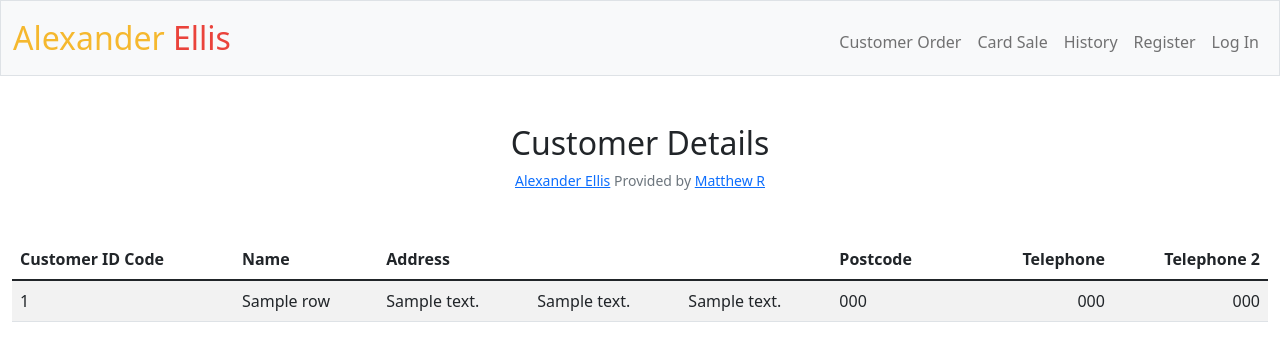
After one commit to matthewellwood/project2, a Flask app: template templates/order_detail.html in a window 1280 px wide. The commit adds this page. Shown: the top 361 px of the page. Run offline with Flask 3, Linux system fonts and the light colour scheme; the template is opened without the code that fills it: most values are stand-ins (such as "Sample title", 1, 10 or a date in 2020); some libraries are stand-ins or nearby versions.

Commit message:
customers db start

```diff
--- a/app.py
+++ b/app.py
@@ -6,13 +6,13 @@
 from tempfile import mkdtemp
 from werkzeug.security import check_password_hash, generate_password_hash
 
-from helpers import apology, login_required, lookup, usd
+from extras import apology, login_required, GBP
 
 # Configure application
-app = Flask(__name__)
+app = Flask(__name__, static_folder='static')
 
 # Custom filter
-app.jinja_env.filters["usd"] = usd
+app.jinja_env.filters["GBP"] = GBP
 
 # Configure session to use filesystem (instead of signed cookies)
 app.config["SESSION_PERMANENT"] = False
@@ -20,7 +20,7 @@
 Session(app)
 
 # Configure CS50 Library to use SQLite database
-db = SQL("sqlite:///finance.db")
+db = SQL("sqlite:///aepricelist.db")
 
 
 @app.after_request
@@ -31,18 +31,35 @@
     response.headers["Pragma"] = "no-cache"
     return response
 
-@app.route("/customer_order", methods=["GET"])
+@app.route("/customer_order", methods=["GET", "POST"])
 def customer_order():
     """Show Order Form"""
-    if request.method == "GET":
-        return render_template("customer_order")
+    if request.method == "POST":
+        name = request.form.get("Name")
+        address_1 = request.form.get("Address_1")
+        address_2 = request.form.get("Address_2")
+        address_3 = request.form.get("Address_3")
+        postcode = request.form.get("Postcode")
+        telephone_1 = request.form.get("Telephone_1")
+        telephone_2 = request.form.get("Telephone_2")
+        db.execute("INSERT INTO customers(name, address_1, address_2, address_3, postcode, telephone_1, telephone_2) VALUES (?,?,?,?,?,?,?);", name, address_1, address_2, address_3, postcode, telephone_1, telephone_2, )
+        detail = db.execute("select * from customers;")
+        return render_template("order_detail.html",detail = detail)
+    else:
+        return render_template("customer_order.html")
+
 
 
 @app.route("/", methods=["GET"])
-@login_required
+#@login_required
 def index():
     """Show portfolio of stocks"""
     if request.method == "GET":
+         #path is filename string
+        image_file = ('static', "logo.jpg")
+
+        return render_template('index.html', image_file= image_file)
+        return render_template("index.html")
         # Get list of symbols that we have shares of
         db.execute("delete from current_price;")
         symbol = db.execute("SELECT symbol FROM stock GROUP BY symbol;")
--- /dev/null
+++ b/static/styles.css
@@ -0,0 +1,23 @@
+/* Size for brand */
+nav .navbar-brand
+{
+    font-size: xx-large;
+}
+
+/* Colors for brand */
+nav .navbar-brand .blue
+{
+    color: #537fbe;
+}
+nav .navbar-brand .red
+{
+    color: #ea433b;
+}
+nav .navbar-brand .yellow
+{
+    color: #f5b82e;
+}
+nav .navbar-brand .green
+{
+    color: #2e944b;
+}
--- a/templates/layout.html
+++ b/templates/layout.html
@@ -28,20 +28,15 @@
                 <div class="collapse navbar-collapse" id="navbar">
                     {% if session["user_id"] %}
                     <ul class="navbar-nav me-auto mt-2">
-                        <li class="nav-item"><a class="nav-link" href="/customer_order">Customer Order</a></li>
-                        <li class="nav-item"><a class="nav-link" href="/card">Card Sale</a></li>
-                        <li class="nav-item"><a class="nav-link" href="/holidays">Holidays</a></li>
-                        <li class="nav-item"><a class="nav-link" href="/history">History</a></li>
-                    </ul>
-                    <ul class="navbar-nav ms-auto mt-2">
-                        <li class="nav-item"><a class="nav-link" href="/add_cash">Take a Deposit</a></li>
-                    </ul>
-                    <ul class="navbar-nav ms-auto mt-2">
+                        <li class="nav-item"><a class="nav-link" href="/Cash_summary">Cash summary</a></li>
                         <li class="nav-item"><a class="nav-link" href="/change_password">Change Password</a></li>
                         <li class="nav-item"><a class="nav-link" href="/logout">Log Out</a></li>
                     </ul>
                     {% else %}
                     <ul class="navbar-nav ms-auto mt-2">
+                        <li class="nav-item"><a class="nav-link" href="/customer_order">Customer Order</a></li>
+                        <li class="nav-item"><a class="nav-link" href="/card">Card Sale</a></li>
+                        <li class="nav-item"><a class="nav-link" href="/history">History</a></li>
                         <li class="nav-item"><a class="nav-link" href="/register">Register</a></li>
                         <li class="nav-item"><a class="nav-link" href="/login">Log In</a></li>
                     </ul>
--- /dev/null
+++ b/templates/order_detail.html
@@ -0,0 +1,46 @@
+{% extends "layout.html" %}
+
+{% block title %}
+Customer Details
+{% endblock %}
+
+{% block main %}
+<div class="section">
+
+    <h2>Customer Details</h2>
+
+    <table class="table table-striped">
+        <thead>
+            <tr>
+                <th class="text-start">Customer ID Code</th>
+                <th class="text-start">Name</th>
+                <th class="text-start">Address</th>
+                <th></th>
+                <th></th>
+                <th class="text-start">Postcode</th>
+                <th></th>
+                <th class="text-end" colspan="8">Telephone</th>
+                <th class="text-end">Telephone 2</th>
+
+            </tr>
+        </thead>
+        <tbody>
+            {% for row in detail %}
+            <tr>
+                <td class="text-start">{{ row["id"] }}</td>
+                <td class="text-start">{{ row["name"] }}</td>
+                <td class="text-start">{{ row["address_1"] }}</td>
+                <td class="text-start">{{ row["address_2"] }}</td>
+                <td class="text-start">{{ row["address_3"] }}</td>
+                <td class="text-start">{{ row["postcode"] }}</td>
+                <td></td>
+                <td class="text-end" colspan="8">{{ row["telephone_1"] }}</td>
+                <td class="text-end">{{ row["telephone_2"] }}</td>
+                </tr>
+            {% endfor %}
+        </tbody>
+    </div>
+</form>
+
+
+{% endblock %}
```
Also changed, not shown: ap.py (deleted, +0 -101 lines), extras.py (added, +56 -0 lines), templates/customer_order.html (+8 -3 lines), templates/index.html (added, +52 -0 lines), aepricelist.db (added), static/logo.jpg (added), 1 other file.
